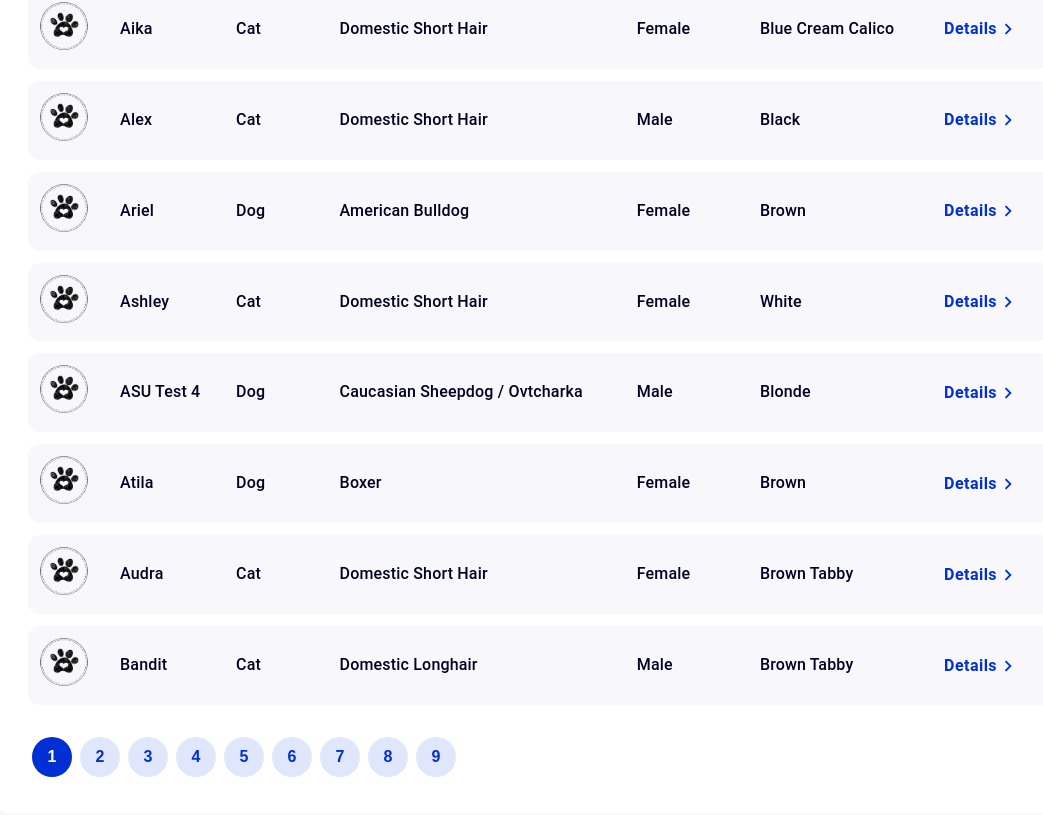
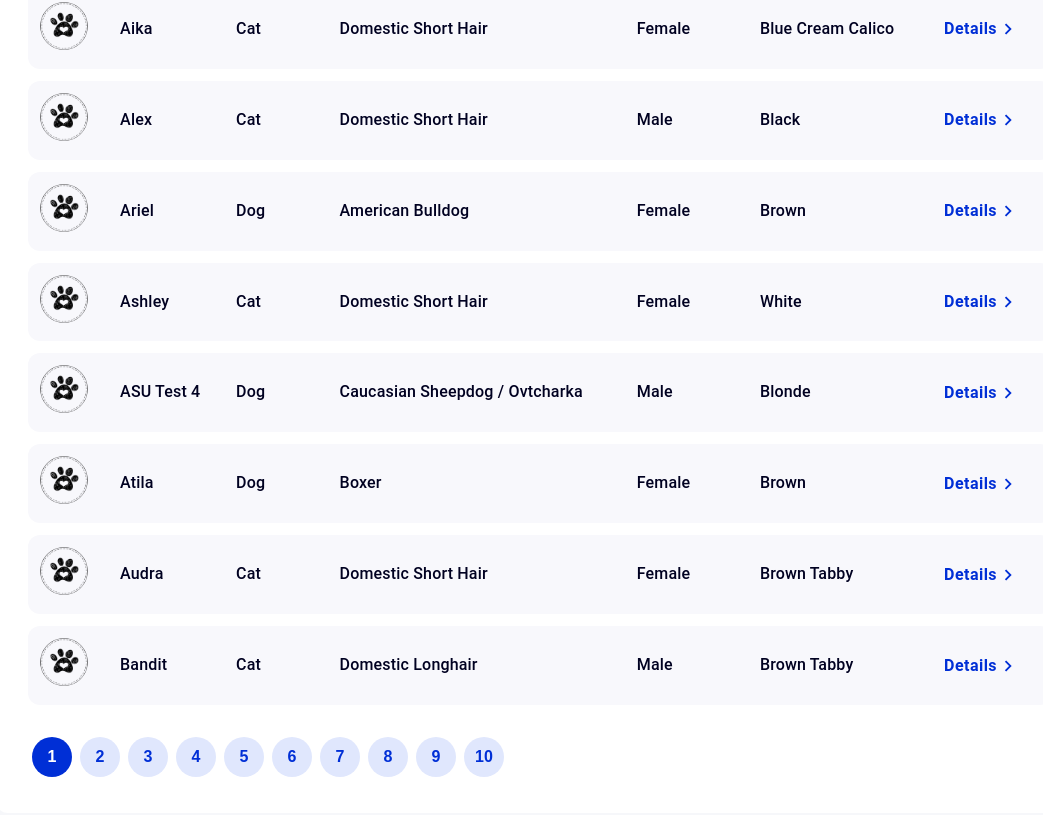
Before and after one commit to darlantc/shelterbuddy, a React (Create React App) app: page / in a window 1280 px wide. Shown: the part 604-1419 px from the top of the page, without its empty margins (100-1143 px from the left). Built offline with nearby package versions, Linux system fonts and the light colour scheme.

Commit message:
fix: paginate display all available pages

```diff
--- a/package.json
+++ b/package.json
@@ -1,6 +1,6 @@
 {
   "name": "shelter_buddy",
-  "version": "1.0.0",
+  "version": "1.0.1",
   "private": true,
   "dependencies": {
     "@material-ui/core": "^4.11.3",
--- a/src/components/Paginate/Paginate.tsx
+++ b/src/components/Paginate/Paginate.tsx
@@ -47,7 +47,7 @@ const Paginate = <T,>({
 
   const renderNavigateButtons = () => {
     let children = [];
-    for (let index = 1; index < totalPages; index++) {
+    for (let index = 1; index < totalPages + 1; index++) {
       children.push(
         <IconButton
           key={index}
```
